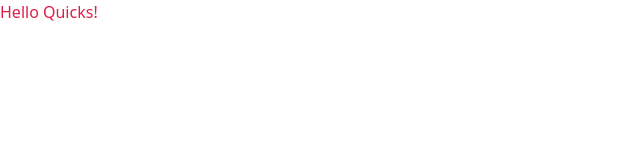
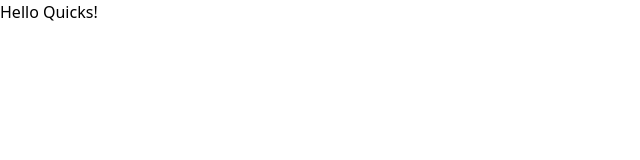
Before and after one commit to andrewpatasik/quicks, a React (Vite) app in the folder apps/ui/: page / in a window 1280 px wide. Shown: the top 160 px of the page, without its empty margins (0-640 px from the left). Built offline with nearby package versions, Linux system fonts and the light colour scheme.

Commit message:
add twMerge

```diff
--- a/apps/ui/package.json
+++ b/apps/ui/package.json
@@ -10,8 +10,10 @@
     "preview": "vite preview"
   },
   "dependencies": {
+    "clsx": "^2.0.0",
     "react": "^18.2.0",
-    "react-dom": "^18.2.0"
+    "react-dom": "^18.2.0",
+    "tailwind-merge": "^2.0.0"
   },
   "devDependencies": {
     "@types/react": "^18.2.37",
--- a/apps/ui/src/App.tsx
+++ b/apps/ui/src/App.tsx
@@ -3,7 +3,7 @@ function App() {
 
   return (
     <>
-      <p className="text-rose-600">
+      <p>
         Hello Quicks!
       </p>
     </>
--- /dev/null
+++ b/apps/ui/src/utils/index.ts
@@ -0,0 +1,4 @@
+import { clsx, ClassValue } from 'clsx';
+import { twMerge } from 'tailwind-merge';
+
+export const cn = (...inputs: ClassValue[]) => twMerge(clsx(inputs));
```
